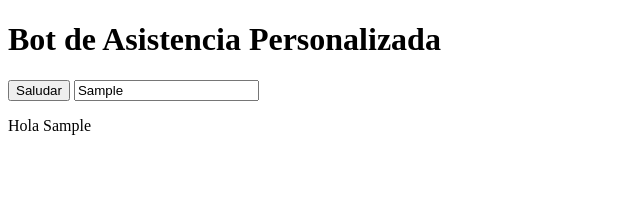
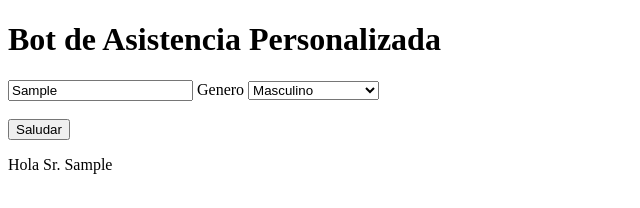
Before and after one commit to Focus0Wizard/Init_with_JS, a website built with Parcel: page saludador.html in a window 1280 px wide. Both pictures are taken after typing "Sample" into the empty fields and a click on the input "Saludar". Shown: the whole page, without its empty margins (0-640 px from the left). Built offline with nearby package versions, Linux system fonts and the light colour scheme.

Commit message:
Implementation of a selector to enter the gender and custom more the "hello"

```diff
--- a/saludador.html
+++ b/saludador.html
@@ -3,8 +3,16 @@
     <body>
         <h1> Bot de Asistencia Personalizada</h1>
         <form id="form-saludator">
+            <input type="text" id="User-name" required/>
+
+            <label for="genero">Genero</label>
+            <select name="gender" id="gender" required>
+                <option value="male">Masculino</option>
+                <option value="female">Femenino</option>
+                <option value="none">Prefiero no decirlo</option>
+            </select><br><br>
+
             <input type="submit" value="Saludar" id="hi-button">
-            <input type="text" id="User-name" />
         </form>
 
         <div id="resultado-div"></div>
--- a/src/saludador.js
+++ b/src/saludador.js
@@ -1,11 +1,22 @@
 const form = document.querySelector("#form-saludator");
 const name = document.querySelector("#User-name");
+const gender = document.querySelector("#gender");
 const div = document.querySelector("#resultado-div");
 
 form.addEventListener("submit", (event) => {
     event.preventDefault();
-    const Hi  = "Hola"
+    let Hi  = "Hola"
     const nombre = name.value
+    const genero = gender.value
+
+    if(genero === "male"){
+        Hi = Hi + " Sr. "
+    }else if(genero === "female"){
+        Hi = Hi + " Sra. "
+    }else{
+        Hi = Hi + " "
+    }
+
     const Saludo = Hi + " " + nombre
     div.innerHTML = "<p>" + Saludo  + "</p>";
 });
```
